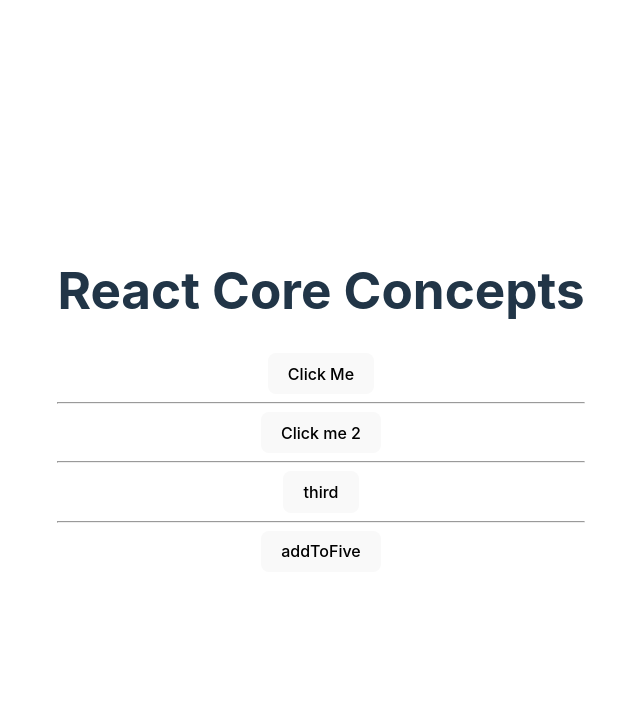
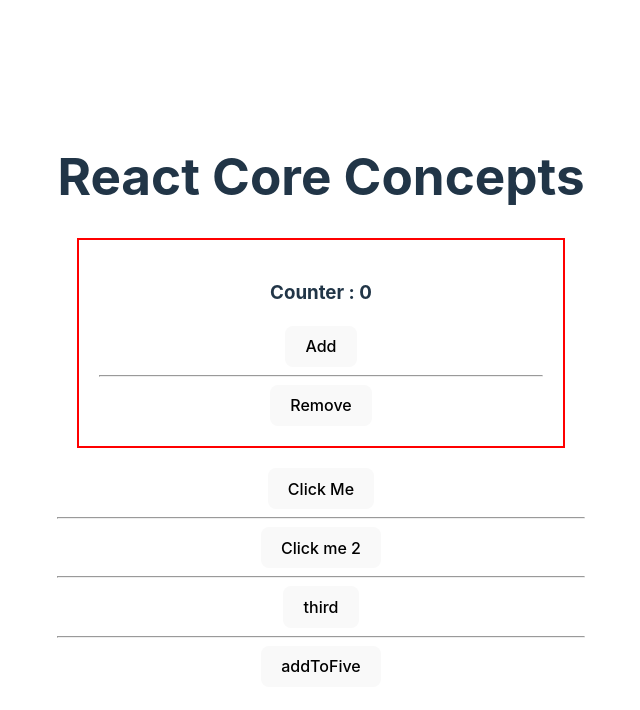
Before and after one commit to SudiptaRoy05/explore-react, a React (Vite) app: page / in a window 1280 px wide. Shown: the top 710 px of the page, without its empty margins (319-959 px from the left). Built offline with nearby package versions, Linux system fonts and the light colour scheme.

Commit message:
use state

```diff
--- a/src/App.jsx
+++ b/src/App.jsx
@@ -1,5 +1,6 @@
 
 import './App.css'
+import Counter from './Counter'
 
 function App() {
 
@@ -18,6 +19,7 @@
   return (
     <>
       <h1>React Core Concepts</h1>
+      <Counter></Counter>
       <button onClick={handleClick}>Click Me</button>
       <hr />
       <button onClick={handleClicks}>Click me 2</button>
--- /dev/null
+++ b/src/Counter.jsx
@@ -0,0 +1,23 @@
+import { useState } from "react"
+
+export default function Counter(){
+    const [count, setCount] = useState(0);
+
+    const handleCount =()=>{
+        const newCount = count+1;
+        setCount(newCount);
+    }
+
+    const handleReduce =()=>{
+        const newCount = count-1;
+        setCount(newCount);
+    }
+
+    return(
+        <div style={{border:'solid 2px red', padding:'20px', margin:'20px'}}>
+            <h3>Counter : {count}</h3>
+            <button onClick={handleCount}>Add</button><hr />
+            <button onClick={handleReduce}>Remove</button>
+        </div>
+    )
+}
```
